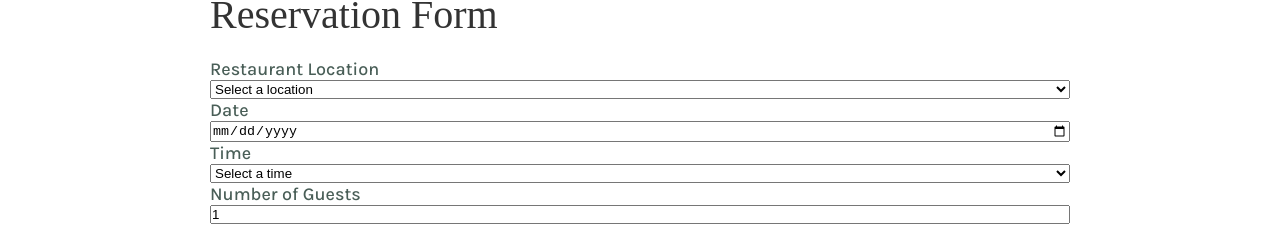
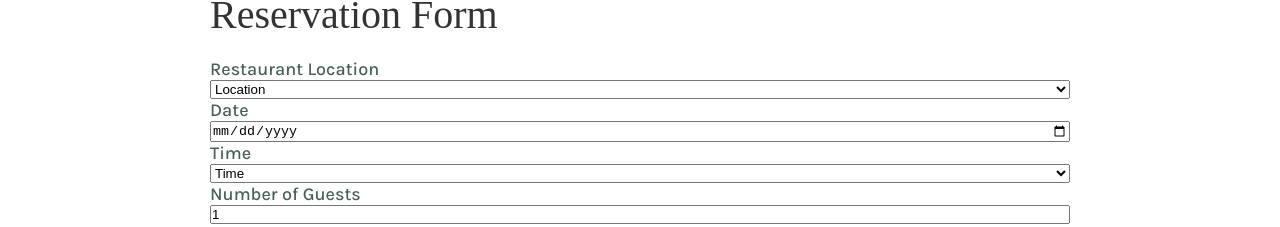
Before and after one commit to amitchell05/little-lemon, a React (Create React App) app: page /booking in a window 1280 px wide. Shown: the part 620-847 px from the top of the page. Built offline with nearby package versions, Linux system fonts and the light colour scheme; a web font is replaced by a local one.

Commit message:
build dropdown component structure

```diff
--- a/src/components/BookingForm.js
+++ b/src/components/BookingForm.js
@@ -3,6 +3,7 @@ import restaurant from '../assets/restaurant.jpg';
 
 // Components
 import CallToAction from './CallToAction';
+import Dropdown from './Dropdown';
 
 // React Tools
 import { Formik, Form, Field, ErrorMessage } from 'formik';
@@ -140,14 +141,16 @@ const BookingForm = () => {
                 <legend className='visually-hidden'>
                   Enter your reservation details
                 </legend>
-                <label htmlFor='location' className='lead-text'>
-                  Restaurant Location
-                </label>
-                <Field name='location' as='select' required>
-                  <option value=''>Select a location</option>
-                  {locations}
-                </Field>
-                <ErrorMessage name='location' />
+
+                <Dropdown
+                  props={{
+                    htmlFor: 'location',
+                    label: 'Restaurant Location',
+                    name: 'location',
+                    options: locations,
+                    placeholder: 'Location',
+                  }}
+                ></Dropdown>
 
                 <label htmlFor='resDate' className='lead-text'>
                   Date
@@ -166,14 +169,15 @@ const BookingForm = () => {
                 />
                 <ErrorMessage name='resDate' />
 
-                <label htmlFor='resTime' className='lead-text'>
-                  Time
-                </label>
-                <Field name='resTime' as='select' required>
-                  <option value=''>Select a time</option>
-                  {times}
-                </Field>
-                <ErrorMessage name='resTime' />
+                <Dropdown
+                  props={{
+                    htmlFor: 'resTime',
+                    label: 'Time',
+                    name: 'resTime',
+                    options: times,
+                    placeholder: 'Time',
+                  }}
+                ></Dropdown>
 
                 <label htmlFor='guests' className='lead-text'>
                   Number of Guests
@@ -188,14 +192,15 @@ const BookingForm = () => {
                 />
                 <ErrorMessage name='guests' />
 
-                <label htmlFor='occasion' className='lead-text'>
-                  Occasion
-                </label>
-                <Field name='occasion' as='select' required>
-                  <option value=''>Occasion</option>
-                  {occasions}
-                </Field>
-                <ErrorMessage name='occasion' />
+                <Dropdown
+                  props={{
+                    htmlFor: 'occasion',
+                    label: 'Occasion',
+                    name: 'occasion',
+                    options: occasions,
+                    placeholder: 'Occasion',
+                  }}
+                ></Dropdown>
 
                 <label htmlFor='seating' className='lead-text'>
                   Type of Seating
--- /dev/null
+++ b/src/components/Dropdown.js
@@ -0,0 +1,18 @@
+import { ErrorMessage, Field } from 'formik';
+
+const Dropdown = ({ props }) => {
+  return (
+    <>
+      <label htmlFor={props.htmlFor} className='lead-text'>
+        {props.label}
+      </label>
+      <Field name={props.name} as='select' required>
+        <option value=''>{props.placeholder}</option>
+        {props.options}
+      </Field>
+      <ErrorMessage name={props.name} />
+    </>
+  );
+};
+
+export default Dropdown;
```
Also changed, not shown: 1 other file (tests, documents, lock files or other folders).
